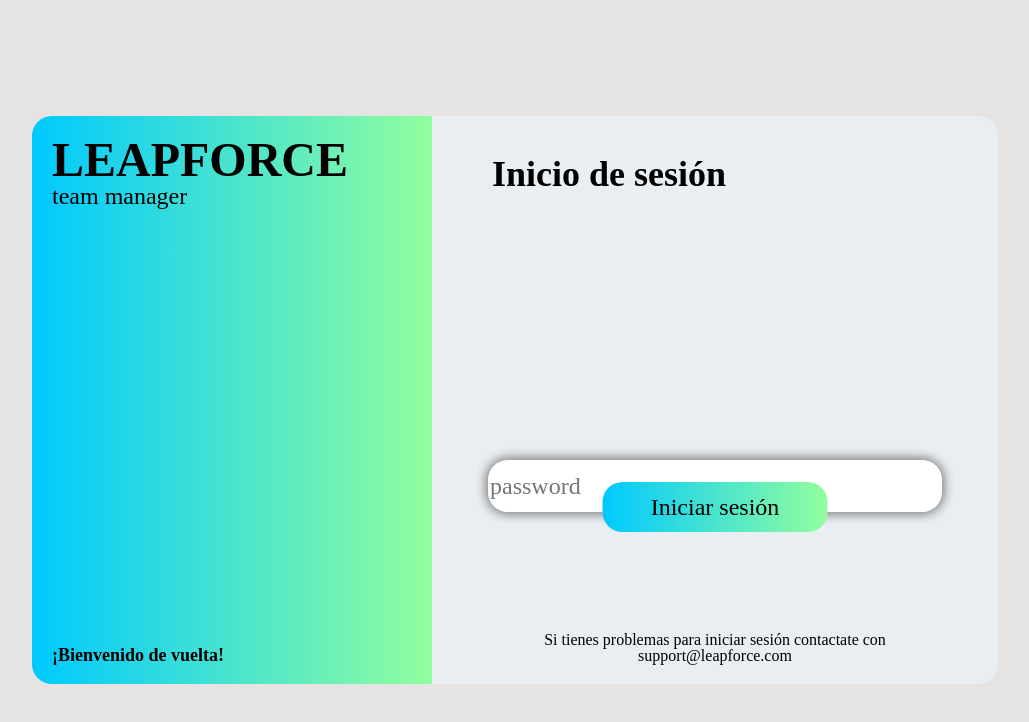
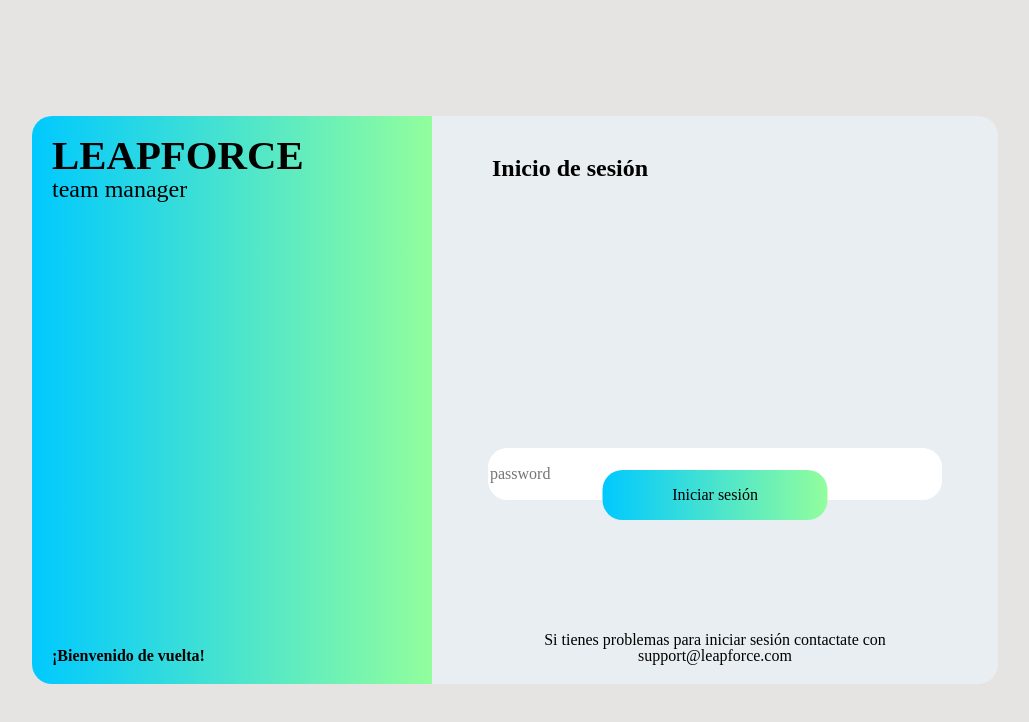
Before and after one commit to KattoDev/leapforce-Web, an Angular app in the folder app/leapforce/: page / in a window 1280 px wide. Shown: the top 722 px of the page, without its empty margins (125-1154 px from the left). Built offline with nearby package versions, Linux system fonts and the light colour scheme; a web font is replaced by a local one.

Commit message:
Modify fonts size in Login

```diff
--- a/app/leapforce/src/app/components/login-form/login-form.component.css
+++ b/app/leapforce/src/app/components/login-form/login-form.component.css
@@ -11,9 +11,9 @@ form {
     width: 450px;
     margin-bottom: 20px;
     border-radius: 20px;
-    font-size: 24px;
+    font-size: 1em;
     border: none;
-    box-shadow: 0 0 12px #8a8a8a;
+    box-shadow: 0 0 12px var(--shadow);
   }
 
   #button-container {
@@ -26,11 +26,11 @@ form {
     width: 225px;
     border-radius: 20px;
     border: none;
-    font-size: 24px;
+    font-size: 1em;
     background: linear-gradient(90deg, #00c9ff 0%, #92fe9d 100%);
   }
 
   button:hover {
-    box-shadow: 0 0 12px #8a8a8a;
+    box-shadow: 0 0 12px var(--shadow);
   }
 }
--- a/app/leapforce/src/app/pages/login/login.component.css
+++ b/app/leapforce/src/app/pages/login/login.component.css
@@ -22,11 +22,11 @@
       position: relative;
 
       #app-title {
-        font-size: 24px;
+        font-size: 1.5em;
         margin: 20px 20px 0;
 
         .megrim {
-          font-size: 48px;
+          font-size: 1.7em;
           font-weight: bold;
         }
       }
@@ -35,13 +35,12 @@
         position: absolute;
         bottom: 20px;
         left: 20px;
-        font-size: 18px;
         font-weight: bold;
       }
     }
 
     #login-title {
-      font-size: 36px;
+      font-size: 1.5em;
       font-weight: bold;
       margin: 40px 0 0 60px;
     }
```
